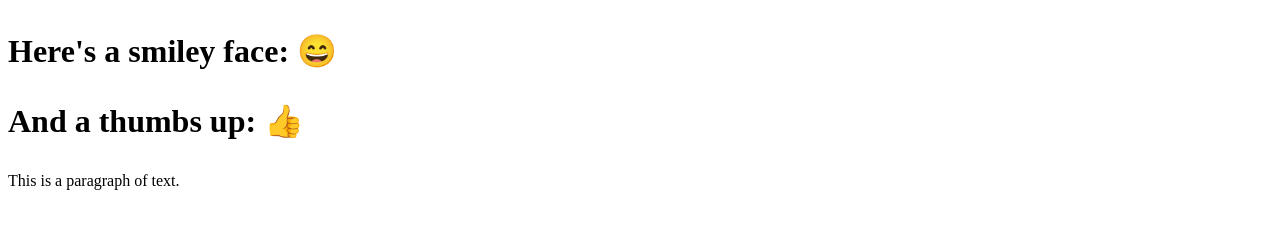
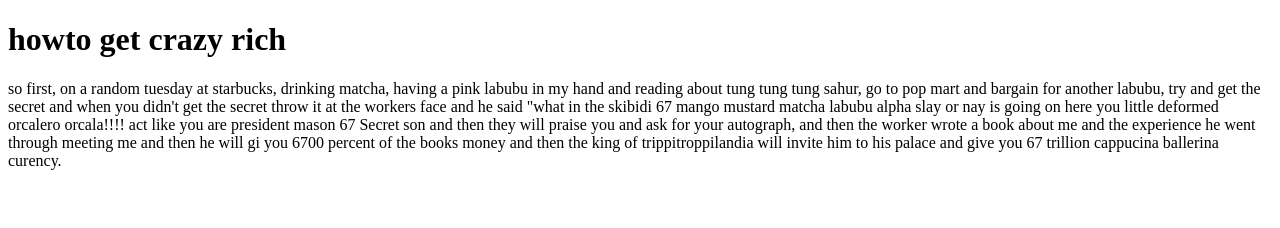
Before and after one commit to rp100862-design/Reina-7F, a plain HTML site: page index.html in a window 1280 px wide. Drawn offline with Linux system fonts and the light colour scheme.

Commit message:
Update index.html

```diff
--- a/index.html
+++ b/index.html
@@ -6,8 +6,11 @@
     <title>My Cool Page Title</title>
 </head>
 <body>
-    <h1> <p>Here's a smiley face: 😄</p>
-    <p>And a thumbs up: 👍</h1>
-    <p>This is a paragraph of text.</p>
+    <h1>howto get crazy rich </h1>
+    <p>so first, on a random tuesday at starbucks, drinking matcha, having a pink labubu in my hand and reading about tung tung tung sahur,
+        go to pop mart and bargain for another labubu, try and get the secret and when you didn't get the secret throw it at the workers face and he said
+        "what in the skibidi 67 mango mustard matcha labubu alpha slay or nay is going on here you little deformed orcalero orcala!!!! act like you are president mason 67 Secret son
+        and then they will praise you and ask for your autograph, and then the worker wrote a book about me and the experience he went through meeting me
+        and then he will gi you 6700 percent of the books money and then the king of trippitroppilandia will invite him to his palace and give you 67 trillion cappucina ballerina curency.</p>
 </body>
 </html>
```
